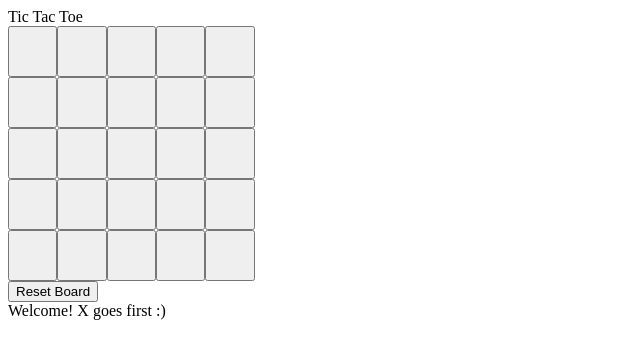
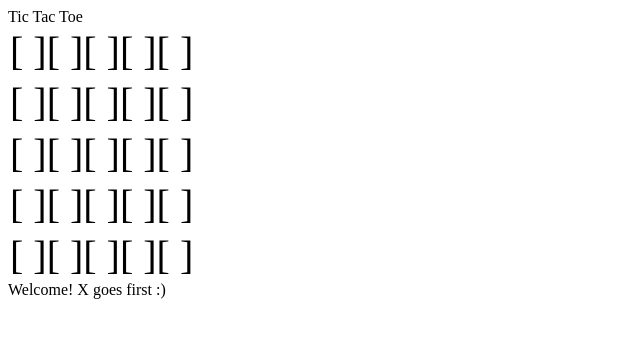
Before and after one commit to Vilzuge/web-applications-ass1, a website built with Parcel: page index.html in a window 1280 px wide. Shown: the whole page, without its empty margins (0-640 px from the left). Built offline with nearby package versions, Linux system fonts and the light colour scheme.

Commit message:
korjattu

```diff
--- a/index.html
+++ b/index.html
@@ -10,10 +10,6 @@
     <div>Tic Tac Toe</div>
     <div id="board"></div>
 
-    <div>
-      <button id="reset">Reset Board</button>
-    </div>
-
     <div id="turn">
       Welcome! X goes first :)
     </div>
--- a/src/index.js
+++ b/src/index.js
@@ -12,7 +12,7 @@ let XTurn = 1;
 
 function initializeCode() {
   createBoard(5, 5);
-  document.querySelectorAll("button").forEach((button) => {
+  document.querySelectorAll("tr").forEach((button) => {
     button.addEventListener("mousedown", (event) => {
       var selected = button.id;
       gameEvent(selected, button);
@@ -25,16 +25,15 @@ function initializeCode() {
 
 function createBoard(rows, columns) {
   for (let i = 0; i < rows; i++) {
-    let row = document.createElement("div");
+    let row = document.createElement("table");
     row.className = "rows";
     for (let j = 0; j < columns; j++) {
-      let cell = document.createElement("button");
+      let cell = document.createElement("tr");
       cell.className = "boardbutton";
       cell.setAttribute("id", "R" + i + "C" + j);
       cell.setAttribute("state", "blank");
       cell.style.display = "inline-block";
       cell.style.fontSize = "40px";
-      cell.style.color = "transparent";
       cell.innerText = "[ ]";
       row.appendChild(cell);
     }
@@ -46,7 +45,6 @@ function resetBoard() {
   let buttons = document.getElementsByClassName("boardbutton");
   for (let i = 0; i < buttons.length; i++) {
     buttons[i].innerText = "[ ]";
-    buttons[i].style.color = "transparent";
     buttons[i].setAttribute("state", "blank");
   }
 }
```
